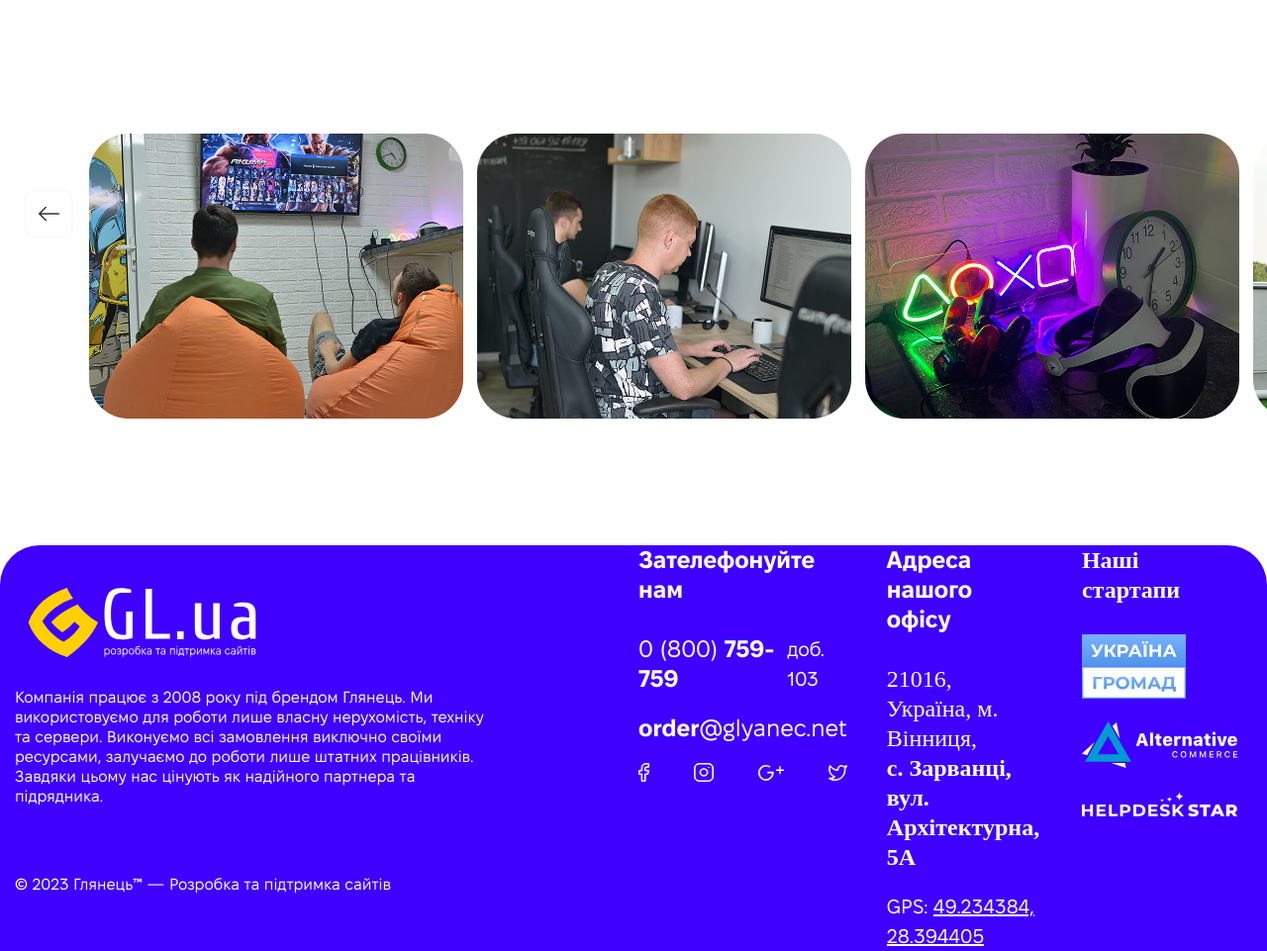
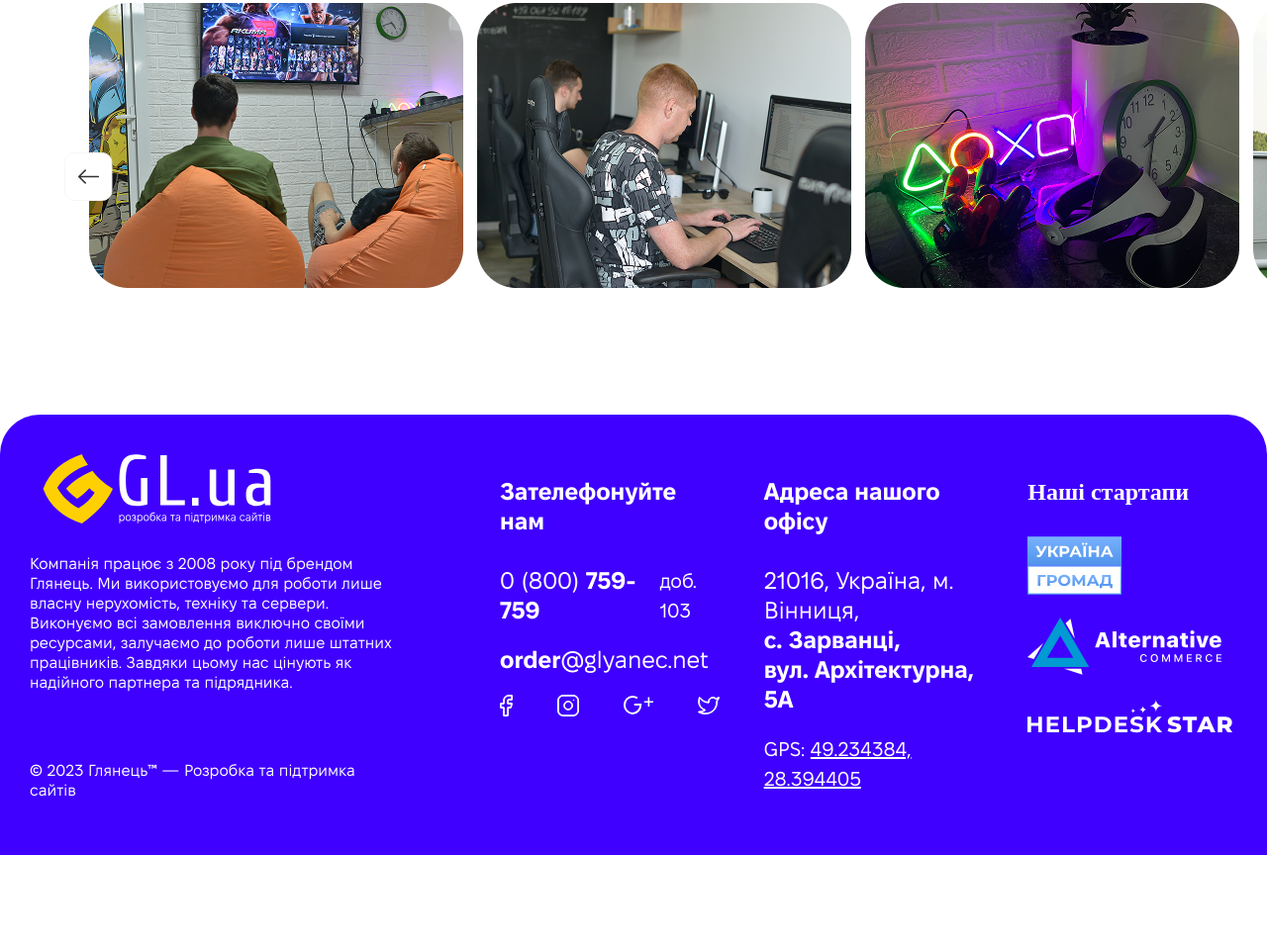
Before and after one commit to innanom/glyanec__test, a plain HTML site: page index.html in a window 1280 px wide. Shown: the part 3120-4081 px from the top of the page at 99% size. After the commit the page ends 3984 px from the top, so only its background shows below. Drawn offline with nearby package versions, Linux system fonts and the light colour scheme.

Commit message:
fix/footer

```diff
--- a/index.html
+++ b/index.html
@@ -516,6 +516,7 @@
         </main>
 
         <footer class="footer">
+            <div class="container">
                 <div class="footer__logo--block">
                 <img src="./images/flogo.svg" alt="Лого" />
                 <div class="footer__logo--block--text">
@@ -581,22 +582,23 @@
                     <ul class="footer__item-3--list">
                     <li>
                         <a href="">
-                  <img src="./images/Ukraine.svg" alt="" />
+                        <img class="footer__item-3--list-img-1" src="./images/Ukraine.svg" alt="" />
                         </a>
                     </li>
                     <li>
                         <a href="">
-                  <img src="./images/alternative.svg" alt="" />
+                        <img class="footer__item-3--list-img-2" src="./images/alternative.svg" alt="" />
                         </a>
                     </li>
                     <li>
                         <a href="">
-                  <img src="./images/helpdesk.svg" alt="" />
+                        <img class="footer__item-3--list-img-3" src="./images/helpdesk.svg" alt="" />
                         </a>
                     </li>
                     </ul>
                 </li>
                 </ul>
+            </div>
       </footer>
 
 
--- a/styles.css
+++ b/styles.css
@@ -371,9 +371,12 @@ main {
     line-height: 125%;
     color: #333;
 }
+.swiper{
+    position: relative;
+    padding-top: 132px;
+}
 .swiper .swiper-slide {
     width: auto;
-    padding-top: 132px;
 }
 
 .swiper .swiper-button-prev::after,
@@ -382,7 +385,9 @@ main {
 }
 
 .swiper .swiper-button-prev {
-    /* position: absolute; */
+    position: absolute;
+    top: 60%;
+    left: 50px;
     width: 49.44px;
     height: 49px;
 
@@ -392,8 +397,8 @@ main {
     position: absolute;
     width: 49.44px;
     height: 49px;
-    right: 0;
-    z-index: 100;
+    top: 60%;
+    right: 50px;
 }
 
 .swiper .my__wrapper {
@@ -406,14 +411,17 @@ main {
 .footer {
     background: #3F00FF;
     border-radius: 40px 40px 0 0;
+}
+.footer .container{
     display: flex;
     align-items: center;
     justify-content: space-between;
+
 }
 
 .footer__logo--block {
     padding: 40px 30px 55px 15px;
-    max-width: 525px;
+    max-width: 420px;
     display: flex;
     flex-direction: column;
 }
@@ -440,7 +448,7 @@ main {
 }
 
 .footer__list {
-    padding: 0 30px 0 120px;
+    padding: 0 0 0 70px;
     display: grid;
     grid-template-columns: repeat(3, 1fr);
     gap: 40px;
@@ -516,7 +524,6 @@ main {
 
 .footer__item-2--block-text {
     color: #FFF;
-    font-family: "Proxima Nova";
     font-size: 24px;
     font-style: normal;
     font-weight: 400;
@@ -556,3 +563,15 @@ main {
     flex-wrap: wrap;
     gap: 23.22px 44.71px;
 }
+.footer__item-3--list-img-1{
+    width: 94.48px;
+    height: 58.91px;
+}
+.footer__item-3--list-img-2 {
+    width: 195.82px;
+    height: 59.01px;
+}
+.footer__item-3--list-img-3 {
+    width: 206.18px;
+    height: 34.42px;
+}
```
Lines whose indentation alone changed are shown as unchanged.
